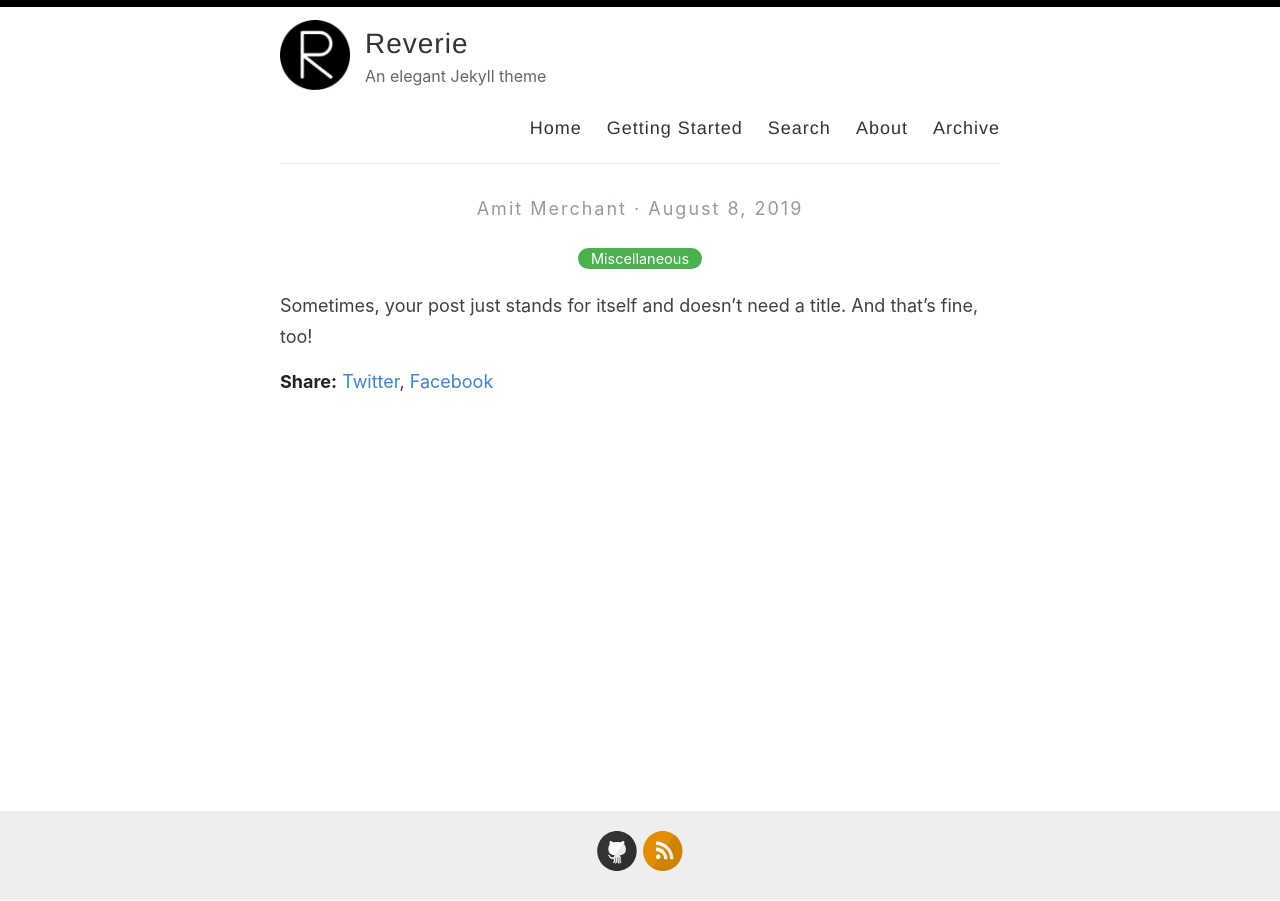
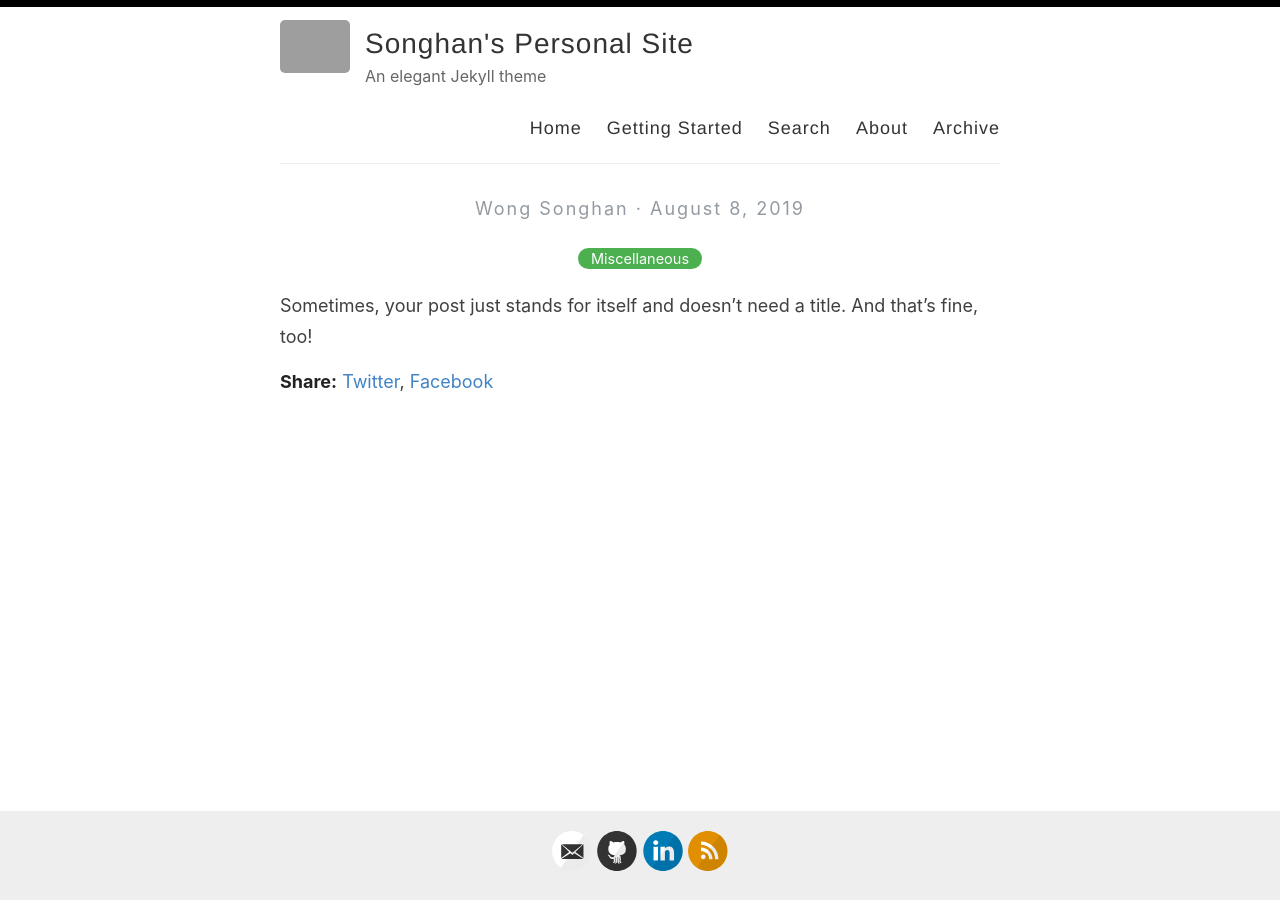
Before and after one commit to songhan89/songhan89.github.io, a Jekyll site: the page built from _posts/2019-08-08-no-title-posts.md, in a window 1280 px wide. Built offline with Jekyll 4.4.1, drawn with Linux system fonts in a browser that asks for light colours; grey boxes are pictures that could not be loaded.

Commit message:
Updated homepage.

```diff
--- a/_config.yml
+++ b/_config.yml
@@ -3,16 +3,16 @@
 #
 
 # Name of your site (displayed in the header)
-name: Reverie
+name: Songhan's Personal Site
 
 # Name of the author
-author: Amit Merchant
+author: Wong Songhan
 
 # Short bio or description (displayed in the header)
 description: An elegant Jekyll theme
 
 # URL of your avatar or profile pic (you could use your GitHub profile pic)
-avatar: /images/reverie.png
+avatar: /images/songhan_profile.png
 
 #
 # Flags below are optional
@@ -21,12 +21,12 @@
 # Includes an icon in the footer for each username you enter
 footer-links:
   dribbble:
-  email:
+  email: songhan89[at]gmail[dot]com
   facebook:
   flickr:
-  github: songhan89/reverie
+  github: songhan89
   instagram:
-  linkedin:
+  linkedin: songhanwong
   pinterest:
   rss: rss
   twitter:
@@ -55,7 +55,7 @@
 # (http://yourusername.github.io/repository-name)
 # and NOT your User repository (http://yourusername.github.io)
 # then add in the baseurl here, like this: "/repository-name"
-baseurl: "/songhan89.github.io"
+baseurl: "/"
 
 #
 # !! You don't need to change any of the configuration flags below !!
```
Also changed, not shown: README.md, images/songhan_profile.jpg (added).
